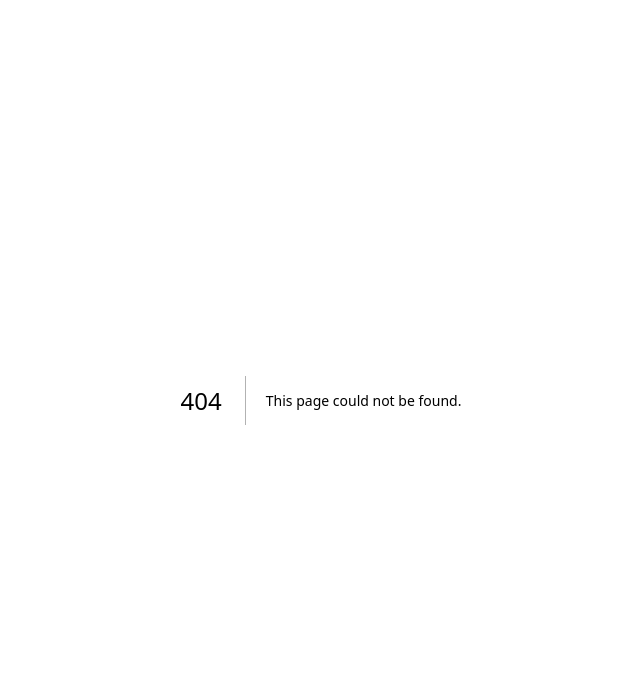
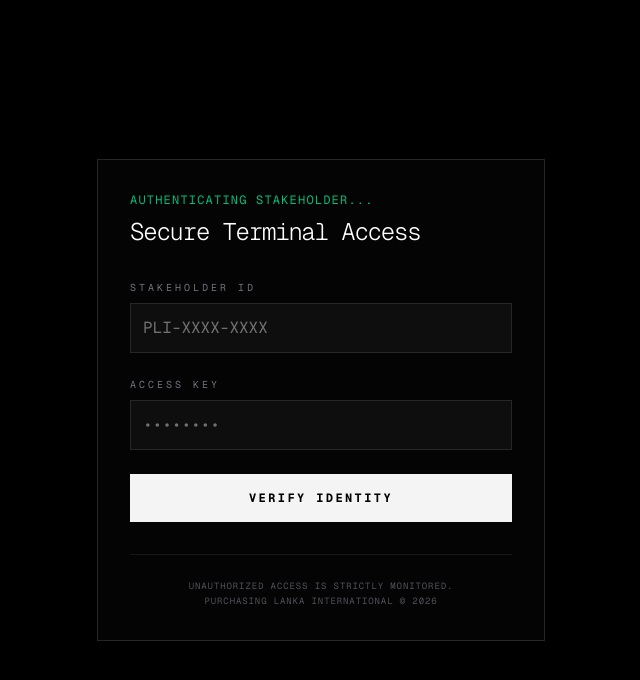
Before and after one commit to JayWanasinghe11/purchasing-lanka, a Next.js app: page /login in a window 1280 px wide. Before the commit this address had no page. Shown: the top 680 px of the page, without its empty margins (319-959 px from the left). Built offline with nearby package versions, Linux system fonts and the light colour scheme.

Commit message:
Added Terminal Style Stakeholder Login Page

```diff
--- /dev/null
+++ b/app/login/page.tsx
@@ -0,0 +1,56 @@
+"use client";
+import React, { useState, useEffect } from 'react';
+
+export default function LoginPage() {
+  const [text, setText] = useState("");
+  const fullText = "AUTHENTICATING STAKEHOLDER...";
+
+  useEffect(() => {
+    let i = 0;
+    const interval = setInterval(() => {
+      setText(fullText.slice(0, i));
+      i++;
+      if (i > fullText.length) clearInterval(interval);
+    }, 100);
+    return () => clearInterval(interval);
+  }, []);
+
+  return (
+    <div className="min-h-screen bg-black flex items-center justify-center font-mono p-6">
+      <div className="max-w-md w-full border border-zinc-800 p-8 bg-zinc-950/50 backdrop-blur-xl">
+        <div className="mb-8">
+          <p className="text-emerald-500 text-xs mb-2 tracking-widest">{text}</p>
+          <h2 className="text-white text-2xl font-light tracking-tighter">Secure Terminal Access</h2>
+        </div>
+
+        <form className="space-y-6">
+          <div>
+            <label className="block text-[10px] uppercase tracking-[0.3em] text-zinc-500 mb-2">Stakeholder ID</label>
+            <input
+              type="text"
+              className="w-full bg-zinc-900/50 border border-zinc-800 p-3 text-zinc-300 focus:outline-none focus:border-emerald-900 transition"
+              placeholder="PLI-XXXX-XXXX"
+            />
+          </div>
+          <div>
+            <label className="block text-[10px] uppercase tracking-[0.3em] text-zinc-500 mb-2">Access Key</label>
+            <input
+              type="password"
+              className="w-full bg-zinc-900/50 border border-zinc-800 p-3 text-zinc-300 focus:outline-none focus:border-emerald-900 transition"
+              placeholder="••••••••"
+            />
+          </div>
+          <button className="w-full py-4 bg-zinc-100 text-black text-xs font-bold uppercase tracking-[0.2em] hover:bg-emerald-500 transition-colors duration-500">
+            Verify Identity
+          </button>
+        </form>
+
+        <div className="mt-8 pt-6 border-t border-zinc-900">
+          <p className="text-[9px] text-zinc-600 leading-relaxed uppercase tracking-widest text-center">
+            Unauthorized access is strictly monitored. <br/> Purchasing Lanka International © 2026
+          </p>
+        </div>
+      </div>
+    </div>
+  );
+}
```
